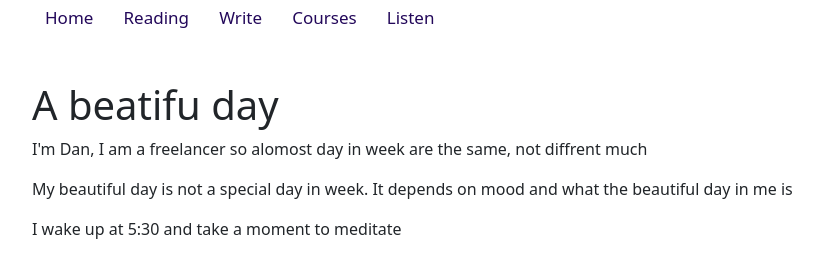
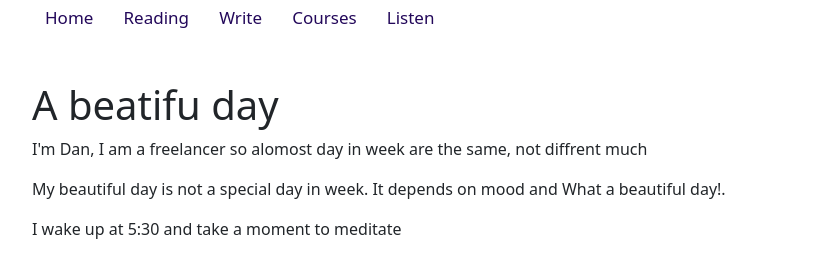
Before and after one commit to danhoat/english, a plain HTML site: page write/write.html in a window 1280 px wide. Shown: the whole page, without its empty margins (50-873 px from the left). Drawn offline with nearby package versions, Linux system fonts and the light colour scheme; files that its build step writes are made by us from their sources; files whose address does not match are found by name.

Commit message:
update file

```diff
--- a/write/write.html
+++ b/write/write.html
@@ -31,7 +31,7 @@
 		<h1> A beatifu day </h1>
 		<div class="block">
 			<p> I'm Dan, I am a freelancer so alomost day in week are the same, not diffrent much </p>
-			<p> My beautiful  day is not a special day in week. It depends on mood and what the beautiful day in me is</p>
+			<p> My beautiful  day is not a special day in week. It depends on mood and What a beautiful day!.</p>
 			<p> I wake up at 5:30 and take a moment to meditate</p>
 		</div>
 	</div>
```
